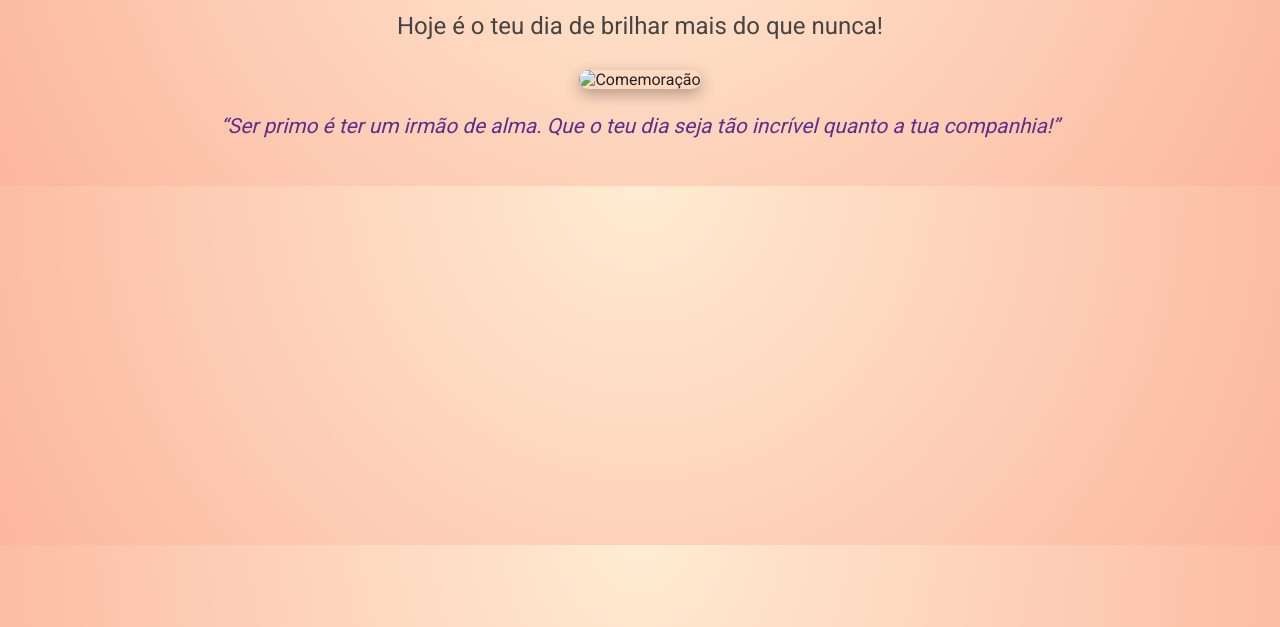
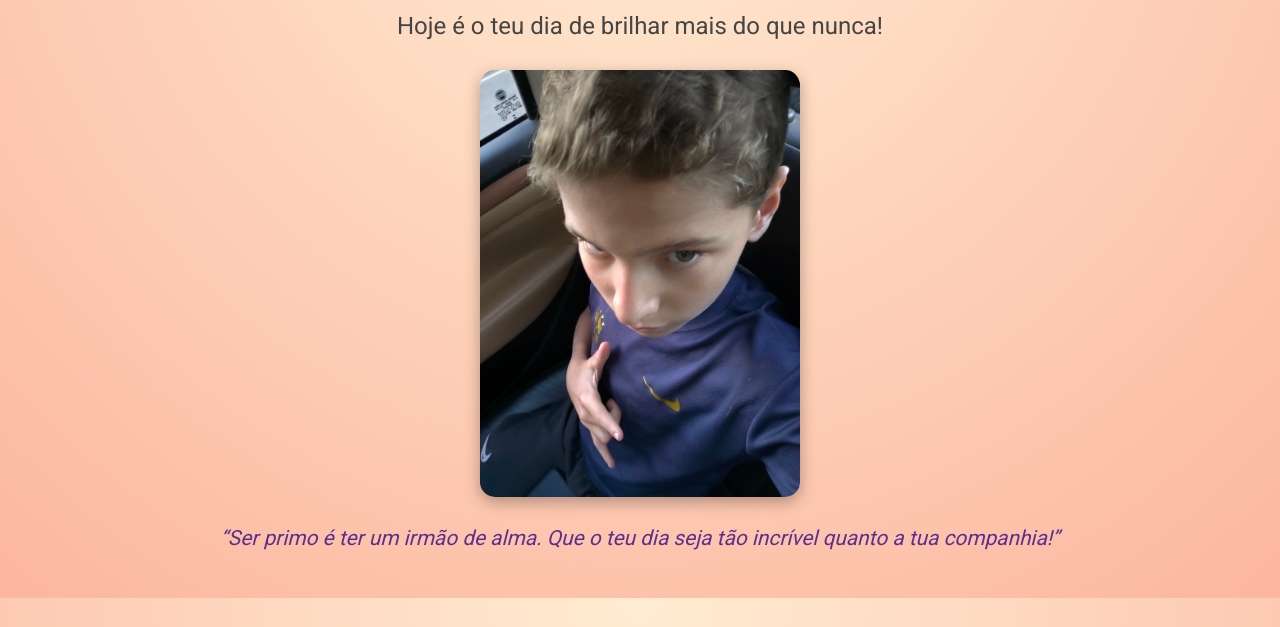
Before and after one commit to danielmoresco/aniversario, a plain HTML site: page aniversario.html in a window 1280 px wide. Shown: the part 173-800 px from the top of the page. Drawn offline with Linux system fonts and the light colour scheme.

Commit message:
Update aniversario.html

```diff
--- a/aniversario.html
+++ b/aniversario.html
@@ -53,7 +53,7 @@
     <h1>Feliz Aniversário, Primo!</h1>
     <p>Hoje é o teu dia de brilhar mais do que nunca!</p>
     <div class="img-container">
-        <img src="aniversario.jpg" alt="Comemoração">
+        <img src="imagem.jpg" alt="Comemoração">
     </div>
     <div class="frase-estilosa">
         “Ser primo é ter um irmão de alma. Que o teu dia seja tão incrível quanto a tua companhia!”
```
